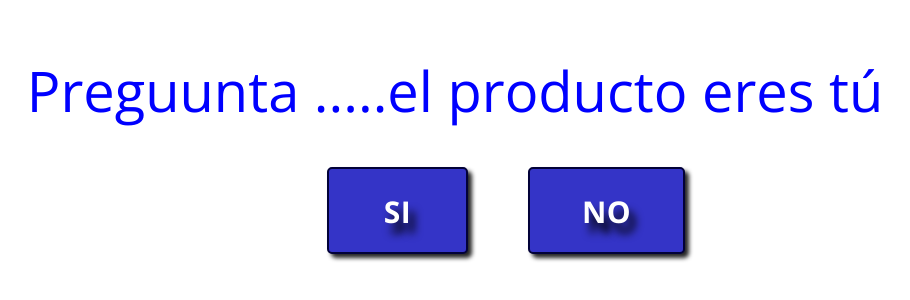
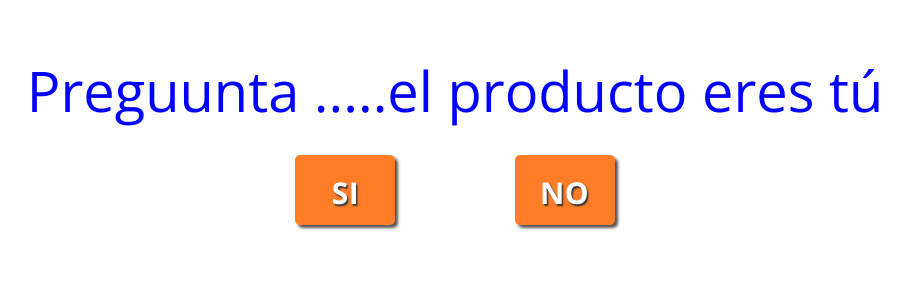
Before and after one commit to Etica2020/etica, a plain HTML site: page tests/test.html in a window 1280 px wide. Shown: the part 242-542 px from the top of the page, without its empty margins (185-1095 px from the left). Drawn offline with nearby package versions, Linux system fonts and the light colour scheme; files that its build step writes are made by us from their sources.

Commit message:
Minnor fix on test template

```diff
--- a/css/templatemo-test.css
+++ b/css/templatemo-test.css
@@ -20,8 +20,6 @@ p {
     position: relative; /* we need this for the scrollspy */
     font-size: 14px;
   }
-
-  a { color: #3CC; }
 
   a:hover { color: #FF0; }
 
@@ -121,30 +119,73 @@ p {
             animation-name: fadeInRight;
   }
 
-
-  .primary-button a {
-    display: inline-block;
-    background-color: rgb(52, 52, 199);
-    padding: 20px 35px;
-    max-width: 70%;
-    max-height: 80%;
-    width: 70%;
-    height: 80%;
+  .primary-button1{
+    float: left;
+    background-color: #ff7d27;
+    padding: 15px 24px;
     border-radius: 5px;
+    text-decoration: none;
+    letter-spacing: 0.5px;
+    width: 100px;
+    height: 70px;
+    cursor: pointer;
+    box-shadow: 3px 3px 3px rgb(87, 83, 83);
+    color: #fff;
     text-transform: uppercase;
     font-size: 30px;
-    color: #fff;
     font-weight: 700;
+    text-shadow: 1.5px 1.5px 1.5px rgb(56, 56, 56);
+  }
+
+  .primary-button1:hover{
+    background-color: #ffa127;
+    width: 110px;
+    height: 76px;
+    color: rgb(238, 253, 182);
+    text-decoration: none;
+  }
+
+  .primary-button1:active{
+    background-color: #ffa127;
+    width: 110px;
+    height: 76px;
+    color: rgb(238, 253, 182);
+    text-decoration: none;
+  }
+
+  .primary-button2{
+    float: right;
+    background-color: #ff7d27;
+    padding: 15px 24px;
+    border-radius: 5px;
     text-decoration: none;
     letter-spacing: 0.5px;
-    margin-left:100px;
-    margin-top:20px;
-    text-shadow: 6px 10px 8px black;
-    box-shadow: 4px 4px 4px rgb(37, 37, 37);
-    border: 2px solid rgb(2, 1, 56);
-
+    width: 100px;
+    height: 70px;
+    cursor: pointer;
+    box-shadow: 3px 3px 3px rgb(87, 83, 83);
+    color: #fff;
+    text-transform: uppercase;
+    font-size: 30px;
+    font-weight: 700;
+    text-shadow: 1.5px 1.5px 1.5px rgb(56, 56, 56);
   }
 
+  .primary-button2:hover{
+    background-color: #ffa127;
+    width: 110px;
+    height: 76px;
+    color: rgb(238, 253, 182);
+    text-decoration: none;
+  }
+
+  .primary-button2:active{
+    background-color: #ffa127;
+    width: 110px;
+    height: 76px;
+    color: rgb(238, 253, 182);
+    text-decoration: none;
+  }
 
   .parallax-content {
     width: 100%;
@@ -160,7 +201,10 @@ p {
   }
   .botones{
     display:flex;
-  margin-left:30%;
+    width: 28%;
+    margin-left: 36%;
+    margin-top: 2%;
+    justify-content: space-between;
   }
   .baner-content h1 {
     margin-top: 0px;
--- a/tests/test.html
+++ b/tests/test.html
@@ -7,15 +7,15 @@
         <meta name="description" content="">
         <meta name="viewport" content="width=device-width, initial-scale=1">
 
-        <link rel="stylesheet" href="css/bootstrap.min.css">
-        <link rel="stylesheet" href="css/fontAwesome.css">
-        <link rel="stylesheet" href="css/hero-slider.css">
-        <link rel="stylesheet" href="css/templatemo-test.css">
-        <link rel="stylesheet" href="css/owl-carousel.css">
+        <link rel="stylesheet" href="../css/bootstrap.min.css">
+        <link rel="stylesheet" href="../css/fontAwesome.css">
+        <link rel="stylesheet" href="../css/hero-slider.css">
+        <link rel="stylesheet" href="../css/templatemo-test.css">
+        <link rel="stylesheet" href="../css/owl-carousel.css">
 
         <link href="https://fonts.googleapis.com/css?family=Open+Sans:300,400,600,700,800" rel="stylesheet">
 
-        <script src="js/vendor/modernizr-2.8.3-respond-1.4.2.min.js"></script>
+        <script src="../js/vendor/modernizr-2.8.3-respond-1.4.2.min.js"></script>
     </head>
 
 <body>
@@ -26,14 +26,8 @@
             <div class="first-content">
                 <span>Preguunta .....el producto eres tú</span>
                 <div class="botones">
-                <div class="primary-button">
-                    <a href="#services">SI</a>
-
-                </div>
-                <div class="primary-button">
-                    <a href="#services">NO</a>
-
-                </div>
+                    <a class = "primary-button1" href="#services">SI</a>
+                    <a class = "primary-button2" href="#services">NO</a>
                 </div>
             </div>
         </div>
@@ -42,10 +36,10 @@
 
 
     <script src="https://ajax.googleapis.com/ajax/libs/jquery/1.11.2/jquery.min.js"></script>
-    <script>window.jQuery || document.write('<script src="js/vendor/jquery-1.11.2.min.js"><\/script>')</script>
-    <script src="js/vendor/bootstrap.min.js"></script>
-    <script src="js/plugins.js"></script>
-    <script src="js/main.js"></script>
+    <script>window.jQuery || document.write('<script src="../js/vendor/jquery-1.11.2.min.js"><\/script>')</script>
+    <script src="../js/vendor/bootstrap.min.js"></script>
+    <script src="../js/plugins.js"></script>
+    <script src="../js/main.js"></script>
     <script>
         function openCity(cityName) {
             var i;
```
Also changed, not shown: index.html (+1 -1 lines).
